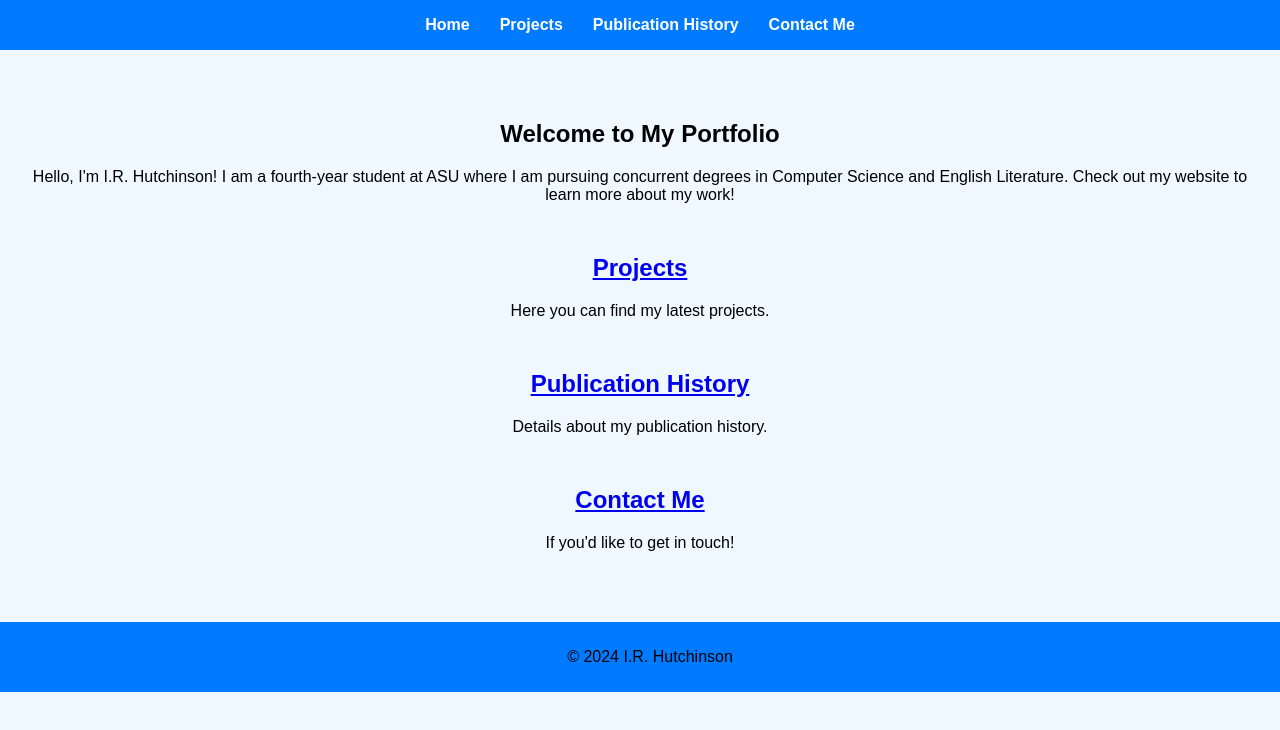
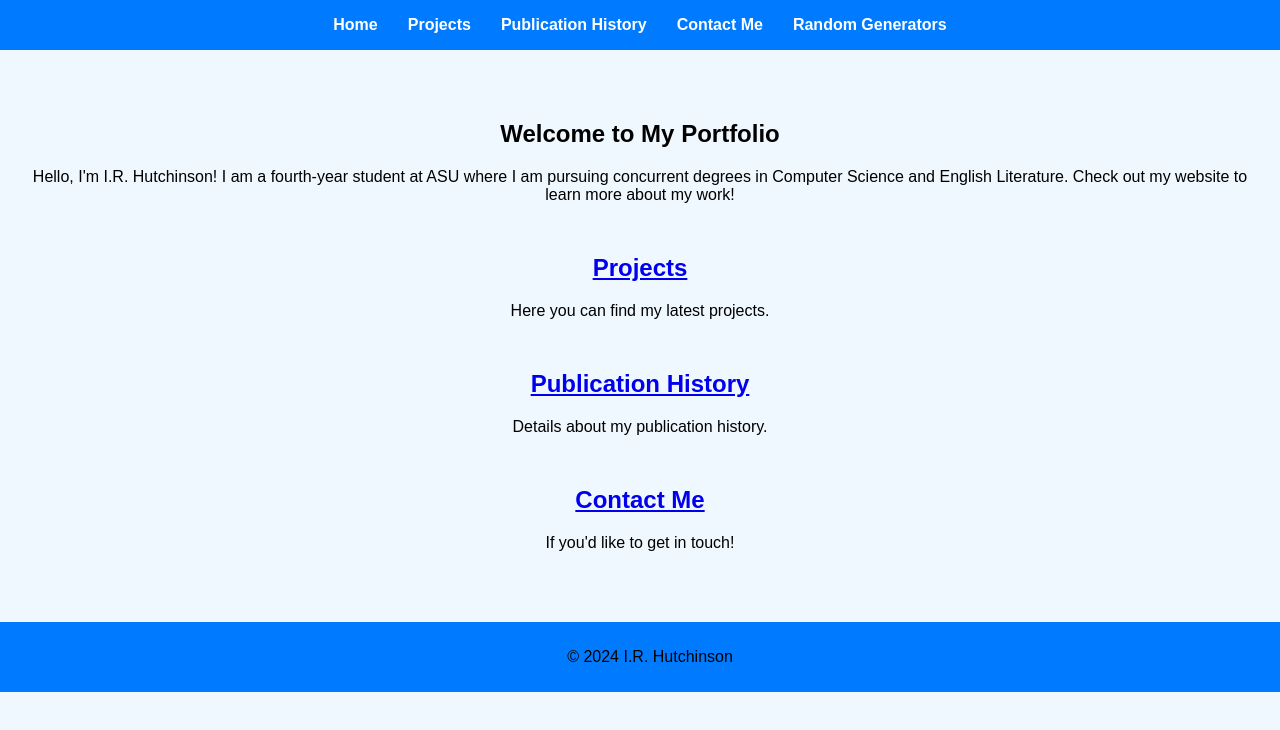
Before and after one commit to KillerToaster/KillerToaster.github.io, a plain HTML site: page home.html in a window 1280 px wide. Drawn offline with Linux system fonts and the light colour scheme.

Commit message:
Update home.html

```diff
--- a/home.html
+++ b/home.html
@@ -14,6 +14,7 @@
                 <li><a href="projects.html">Projects</a></li>
                 <li><a href="publication.html">Publication History</a></li>
                 <li><a href="contact.html">Contact Me</a></li>
+                <li><a href="WarriorNameGenerator.html">Random Generators</a></li>
             </ul>
         </nav>
     </header>
```
